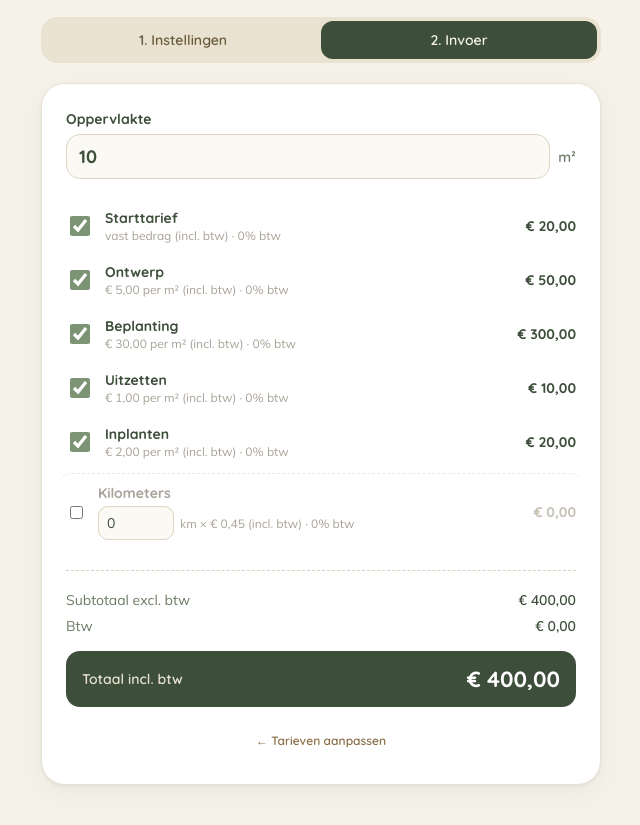
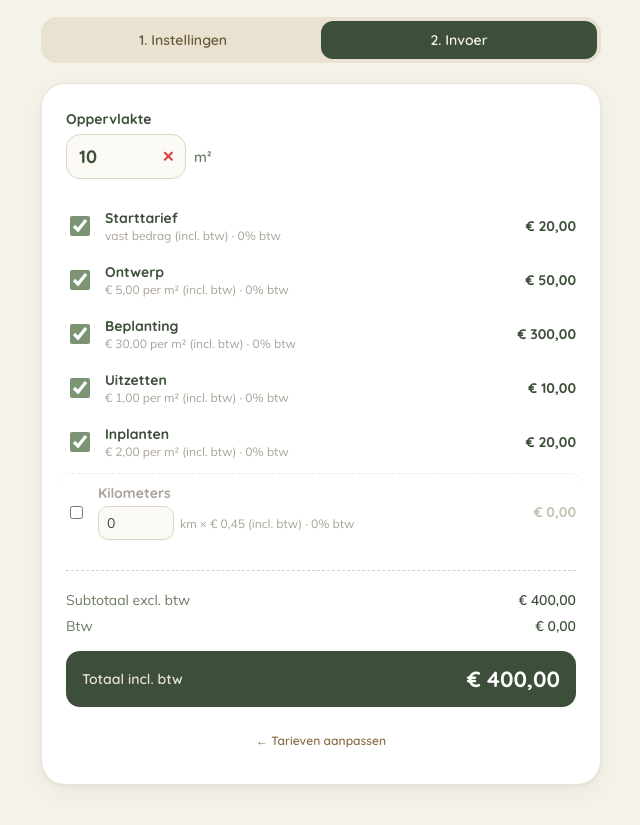
Before and after one commit to kwekerijbrummen/rekentool, a plain HTML site: page index.html in a window 1280 px wide. Shown: the part 125-950 px from the top of the page, without its empty margins (319-959 px from the left). Drawn offline with Linux system fonts and the light colour scheme.

Commit message:
Add files via upload

```diff
--- a/index.html
+++ b/index.html
@@ -99,6 +99,16 @@
     text-align:left; font-family:'Quicksand',sans-serif;
   }
   .m2-unit{ font-family:'Quicksand',sans-serif; font-weight:600; font-size:14px; color:var(--muted); }
+  .input-clear-wrap{ position:relative; width:120px; }
+  .input-clear-wrap input{ width:100%; padding-right:34px; }
+  .clear-x{
+    position:absolute; right:6px; top:50%; transform:translateY(-50%);
+    width:24px; height:24px; border:none; background:transparent;
+    color:#D64545; font-size:15px; font-weight:600; line-height:1;
+    cursor:pointer; display:flex; align-items:center; justify-content:center;
+  }
+  .clear-x:active{ color:#B23A3A; }
+  .clear-x:focus-visible{ outline:2px solid #D64545; outline-offset:1px; border-radius:4px; }
 
   .check-row{
     display:flex; align-items:center; gap:12px; padding:10px 8px; margin:0 -8px;
@@ -167,7 +177,10 @@
       <div class="m2-block">
         <label class="qs">Oppervlakte</label>
         <div class="m2-input-row">
-          <input type="number" id="m2Input" min="0" inputmode="decimal" value="10">
+          <div class="input-clear-wrap">
+            <input type="number" id="m2Input" min="0" inputmode="decimal" value="10">
+            <button type="button" id="m2ClearBtn" class="clear-x" aria-label="Wis m²">✕</button>
+          </div>
           <span class="m2-unit qs">m²</span>
         </div>
       </div>
@@ -295,6 +308,11 @@
   const kmCheck = document.getElementById('kmCheck');
 
   m2Input.addEventListener('input', e => { m2 = e.target.value === '' ? 0 : Number(e.target.value); renderInvoer(); });
+  document.getElementById('m2ClearBtn').addEventListener('click', () => {
+    m2 = '';
+    renderInvoer();
+    m2Input.focus();
+  });
   kmInput.addEventListener('input', e => { km = e.target.value === '' ? 0 : Number(e.target.value); renderInvoer(); });
   kmCheck.addEventListener('change', e => { checked.km = e.target.checked; renderInvoer(); });
 
```
